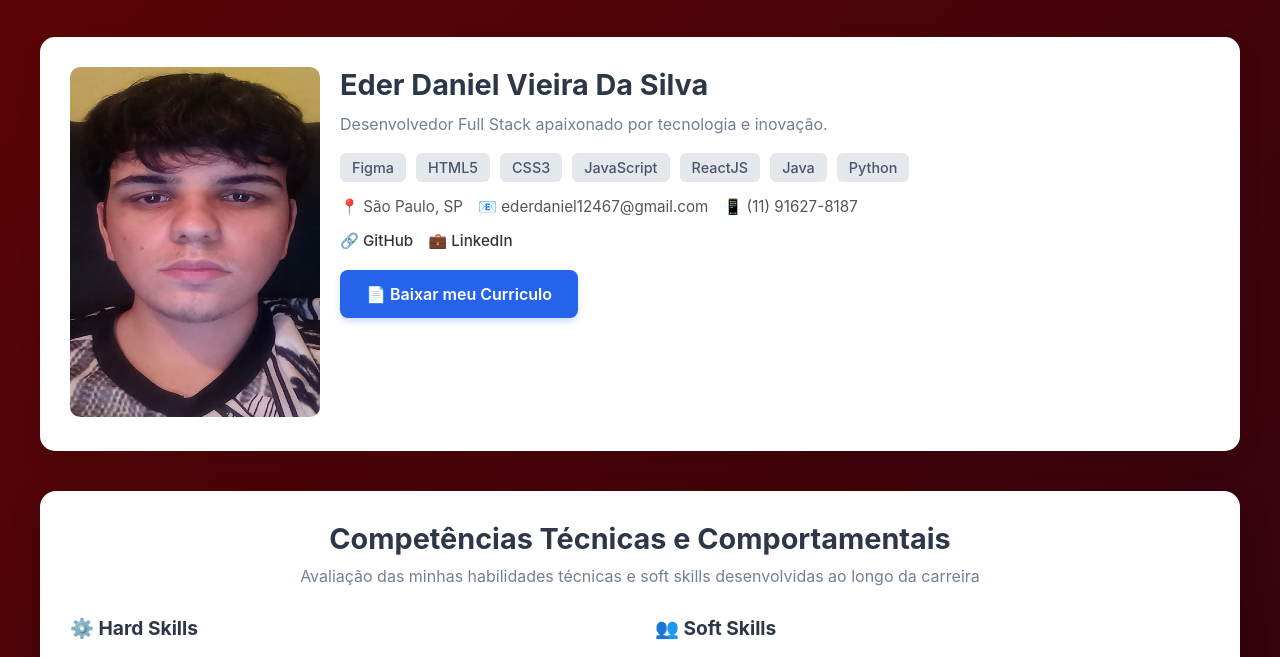
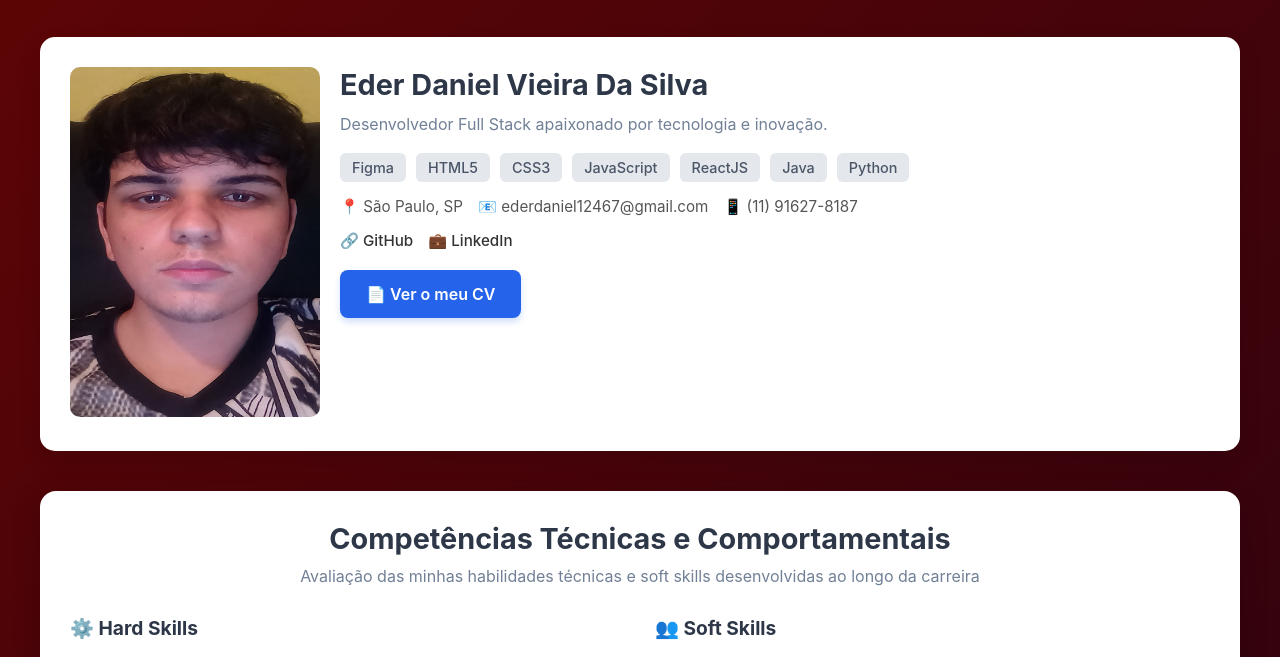
Before and after one commit to eder64ghjhj/Mapa-de-Carreira, a plain HTML site: page index.html in a window 1280 px wide. Shown: the part 103-760 px from the top of the page. Drawn offline with Linux system fonts and the light colour scheme.

Commit message:
Add files via upload

```diff
--- a/index.html
+++ b/index.html
@@ -44,10 +44,10 @@
         💼 LinkedIn
     </a>
 </div>
-<!-- Botão do CV separado para destaque -->
 <div class="cv-section">
-    <a class="btn-cv" href="PROA -Curriculo-Eder.docx" target="_blank">
-        📄 Baixar meu Curriculo
+    <!-- Removemos o "assets/" do caminho -->
+    <a class="btn-cv" href="curriculo.docx" target="_blank">
+        📄 Ver o meu CV
     </a>
 </div>
             </div>
```
